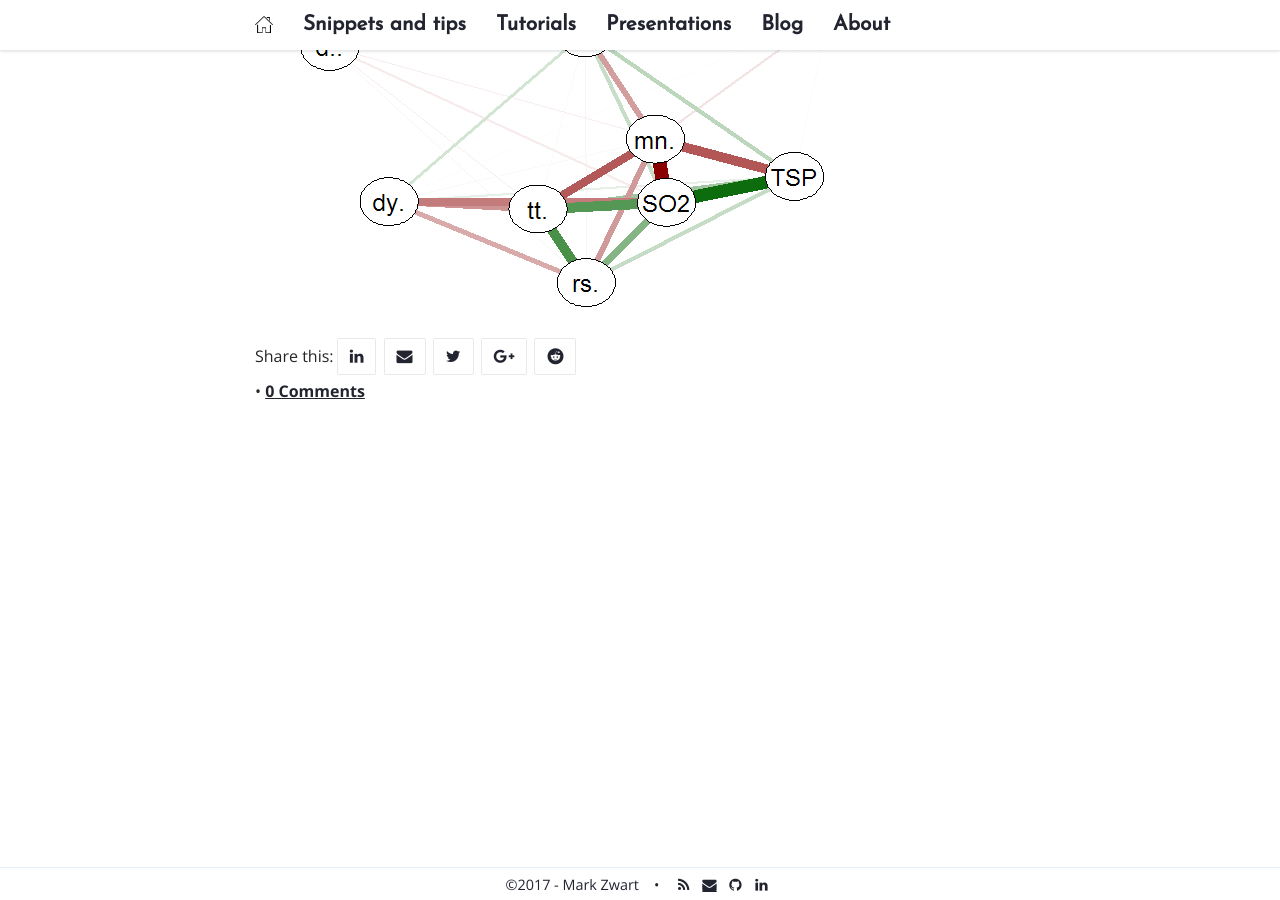
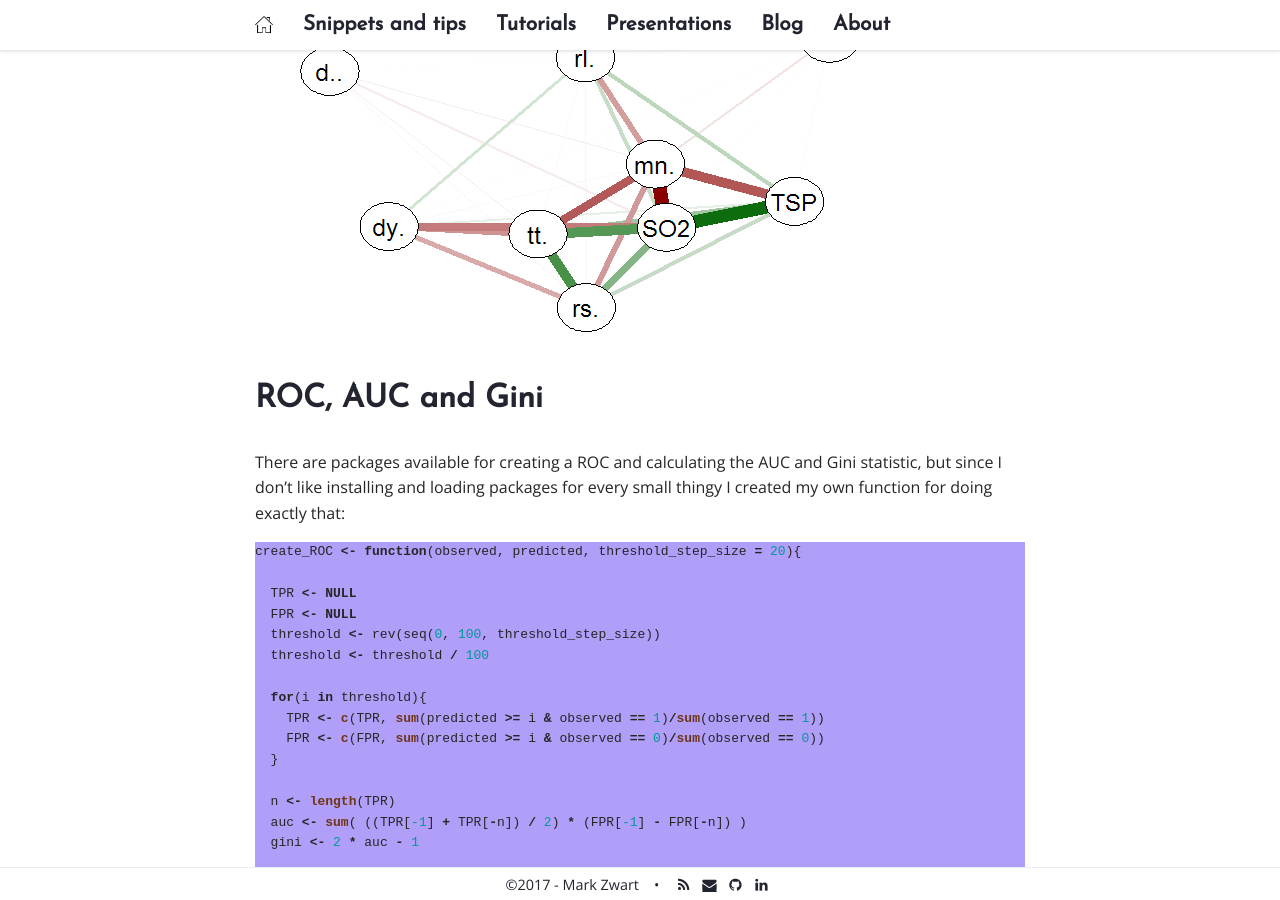
Before and after one commit to mark-me/mark-me.github.io, a Jekyll site: the page built from _pages/snippets-and-tips/data-inspection/data-inspection.md, in a window 1280 px wide and 900 px high, scrolled down 2106 px. Built offline with Jekyll 4.4.1, drawn with Linux system fonts in a browser that asks for light colours; nearby versions of some CDN libraries; comment, search, counter and statistics services are not loaded; some of the changed text lies outside the part shown.

Commit message:
Update data-inspection.md

````diff
--- a/_pages/snippets-and-tips/data-inspection/data-inspection.md
+++ b/_pages/snippets-and-tips/data-inspection/data-inspection.md
@@ -78,3 +78,31 @@ qgraph(corr_matrix,
 Positive correlations are depicted as green lines, and negative are red, the width of lines show the strength of the relationship.
 
 <img src="/_pages/snippets-and-tips/data-inspection/correlation-network.png" alt="Correlation network" align="center"/>
+
+# ROC, AUC and Gini
+
+There are packages available for creating a ROC and calculating the AUC and Gini statistic, but since I don't like installing and loading packages for every small thingy I created my own function for doing exactly that:
+```r
+create_ROC <- function(observed, predicted, threshold_step_size = 20){
+
+  TPR <- NULL
+  FPR <- NULL
+  threshold <- rev(seq(0, 100, threshold_step_size))
+  threshold <- threshold / 100
+
+  for(i in threshold){
+    TPR <- c(TPR, sum(predicted >= i & observed == 1)/sum(observed == 1))
+    FPR <- c(FPR, sum(predicted >= i & observed == 0)/sum(observed == 0))
+  }
+
+  n <- length(TPR)
+  auc <- sum( ((TPR[-1] + TPR[-n]) / 2) * (FPR[-1] - FPR[-n]) )
+  gini <- 2 * auc - 1
+
+  roc <- list(auc = auc,
+              gini= gini,
+              roc_data = data_frame(threshold, TPR, FPR))
+
+  return(roc)
+}
+```
````
